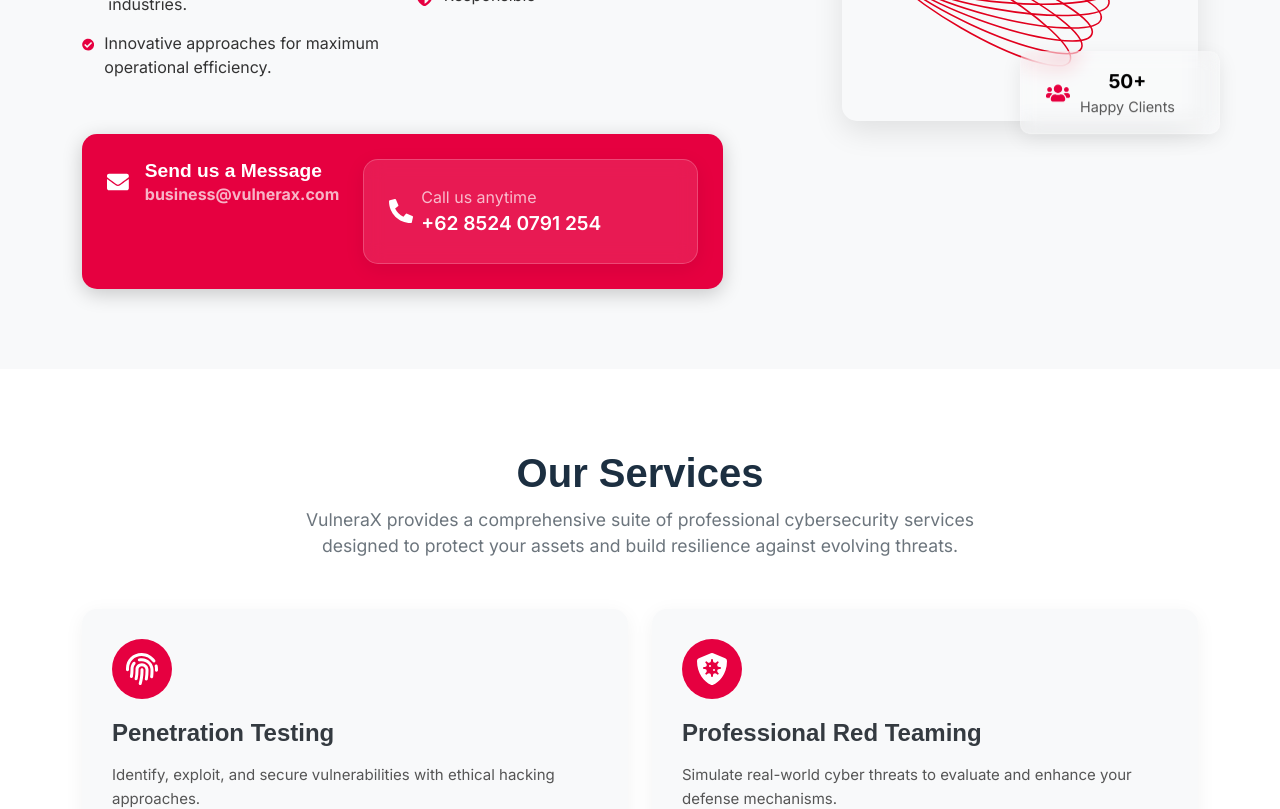
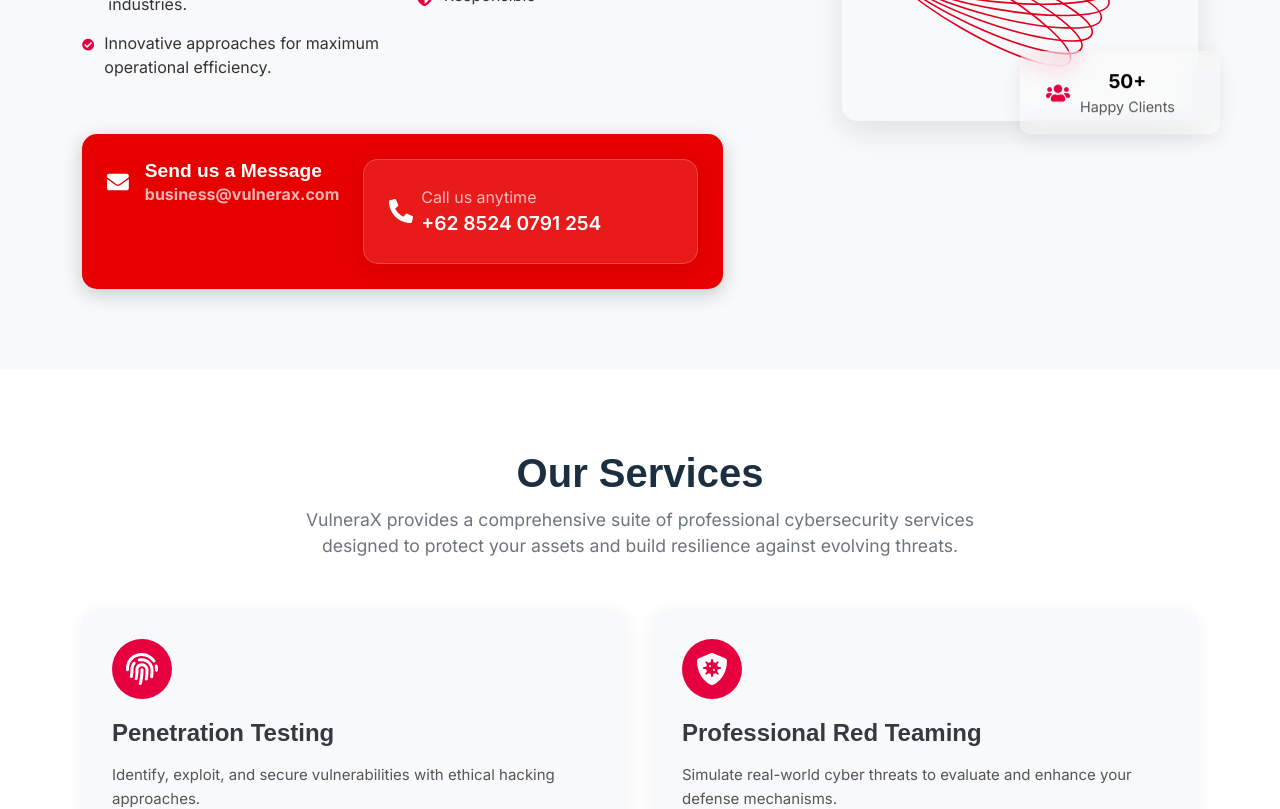
Before and after one commit to Galang0304/web-main-vulnerax-update, a Next.js app: page / in a window 1280 px wide. Shown: the part 1100-1909 px from the top of the page. Built offline with nearby package versions, Linux system fonts and the light colour scheme.

Commit message:
Update V2

```diff
--- a/src/components/pages/CallToAction.js
+++ b/src/components/pages/CallToAction.js
@@ -55,7 +55,7 @@
   const buttonStyle = {
     padding: '15px 40px',
     borderRadius: '50px',
-    background: 'linear-gradient(90deg, #E60040 0%, #FF6000 100%)',
+    background: 'linear-gradient(90deg, #e60000ff 50%, #ff6200b7 100%)',
     border: 'none',
     color: '#fff',
     fontWeight: '600',
--- a/src/components/pages/about.js
+++ b/src/components/pages/about.js
@@ -60,7 +60,7 @@
     marginTop: '40px',
     padding: '25px',
     borderRadius: '15px',
-    background: '#E60040',
+    background: '#e60000ff',
     boxShadow: '0 5px 20px rgba(0, 0, 0, 0.2)',
     color: '#fff',
   };
@@ -74,7 +74,7 @@
 
   const contactIconStyle = {
     color: '#fff',
-    fontSize: '1.5em', // Ukuran ikon kontak tetap lebih besar untuk menonjol
+    fontSize: '1.5em',
   };
 
   const imageWrapperStyle = {
```
